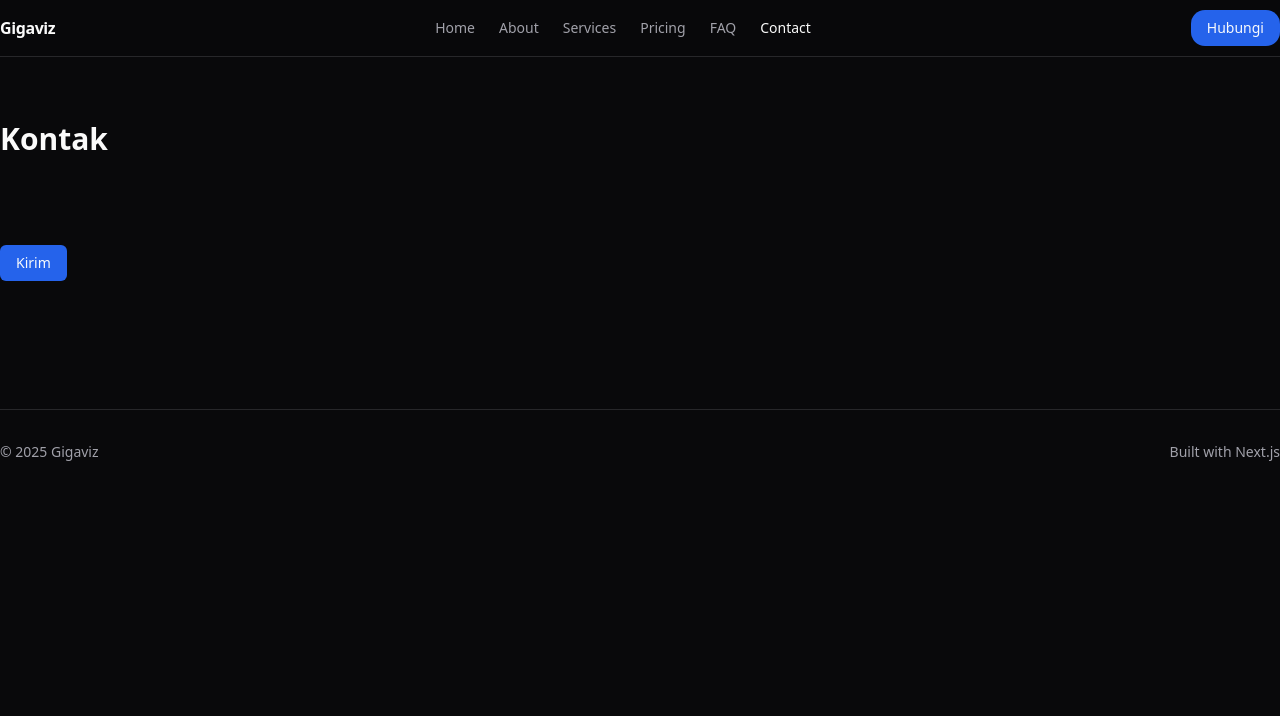
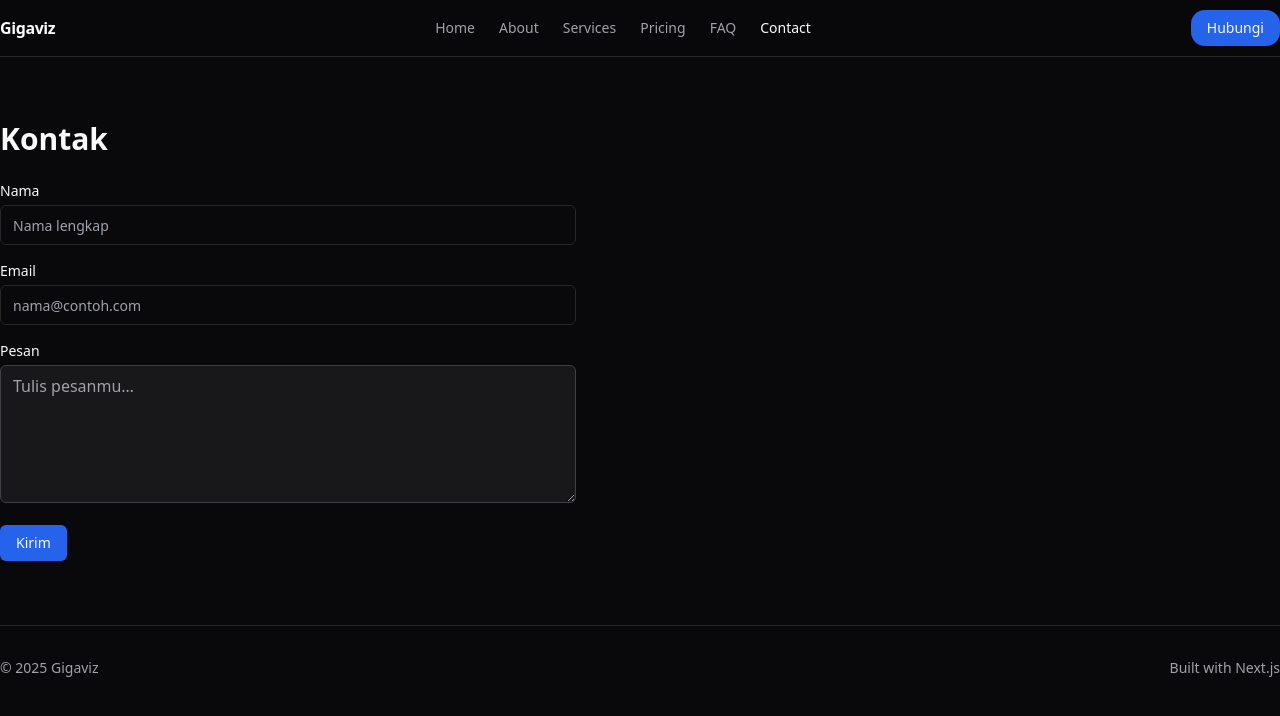
Before and after one commit to giusty7/gigaviz-web, a Next.js app: page /contact in a window 1280 px wide. Shown: the top 716 px of the page. Built offline with nearby package versions, Linux system fonts and the light colour scheme; no server answers.

Commit message:
fix(contact): tampilkan input form & selaraskan validasi (min 10)

```diff
--- a/app/contact/ContactForm.tsx
+++ b/app/contact/ContactForm.tsx
@@ -1,16 +1,19 @@
 "use client";
+
 import { useState } from "react";
 import { useForm } from "react-hook-form";
 import { z } from "zod";
 import { zodResolver } from "@hookform/resolvers/zod";
-import Section from "@/components/Section";
+// pakai komponen dasar; kalau Input/Button-mu tak kontras di dark mode,
+// ganti ke <input> biasa seperti di textarea di bawah.
+
 import { Input } from "@/components/Input";
 import { Button } from "@/components/Button";
 
 const schema = z.object({
-  name: z.string().min(1, "Nama wajib diisi"),
+  name: z.string().min(2, "Nama minimal 2 karakter"),
   email: z.string().email("Email tidak valid"),
-  message: z.string().min(1, "Pesan wajib diisi"),
+  message: z.string().min(10, "Pesan minimal 10 karakter"),
   website: z.string().optional(), // honeypot
 });
 type FormData = z.infer<typeof schema>;
@@ -19,10 +22,17 @@ export default function ContactForm() {
   const [status, setStatus] =
     useState<"idle" | "loading" | "success" | "error">("idle");
 
-  const { register, handleSubmit, formState: { errors, isSubmitting }, reset } =
-    useForm<FormData>({ resolver: zodResolver(schema) });
+  const {
+    register,
+    handleSubmit,
+    formState: { errors, isSubmitting },
+    reset,
+  } = useForm<FormData>({
+    resolver: zodResolver(schema),
+    defaultValues: { name: "", email: "", message: "", website: "" },
+  });
 
-  const onSubmit = async (data: FormData) => {
+  async function onSubmit(data: FormData) {
     setStatus("loading");
     try {
       const res = await fetch("/api/contact", {
@@ -31,34 +41,79 @@ export default function ContactForm() {
         body: JSON.stringify(data),
       });
       const body = await res.json().catch(() => ({}));
-      if (res.ok && body?.ok) {
-        setStatus("success");
-        reset(); // <- penting: bersihkan form
-      } else {
-        setStatus("error");
-      }
+      if (!res.ok || !body?.ok) throw new Error("send failed");
+      setStatus("success");
+      reset();
     } catch {
       setStatus("error");
     }
-  };
+  }
 
   return (
-    <Section>
-      {/* …label + input sama seperti sebelumnya… */}
+    <form onSubmit={handleSubmit(onSubmit)} className="max-w-xl space-y-4">
+      {/* honeypot (disembunyikan) */}
+      <input
+        type="text"
+        tabIndex={-1}
+        autoComplete="off"
+        className="hidden"
+        {...register("website")}
+      />
+
+      <div>
+        <label className="mb-1 block text-sm">Nama</label>
+        <Input
+          {...register("name")}
+          placeholder="Nama lengkap"
+          aria-invalid={!!errors.name}
+        />
+        {errors.name && (
+          <p className="mt-1 text-sm text-red-400">{errors.name.message}</p>
+        )}
+      </div>
+
+      <div>
+        <label className="mb-1 block text-sm">Email</label>
+        <Input
+          type="email"
+          {...register("email")}
+          placeholder="nama@contoh.com"
+          aria-invalid={!!errors.email}
+        />
+        {errors.email && (
+          <p className="mt-1 text-sm text-red-400">{errors.email.message}</p>
+        )}
+      </div>
+
+      <div>
+        <label className="mb-1 block text-sm">Pesan</label>
+        {/* gunakan textarea dengan kelas kontras agar pasti terlihat di dark mode */}
+        <textarea
+          rows={5}
+          {...register("message")}
+          className="w-full rounded-md border border-zinc-700 bg-zinc-900 px-3 py-2 text-zinc-100 placeholder-zinc-400 focus:outline-none focus:ring-2 focus:ring-indigo-500"
+          placeholder="Tulis pesanmu…"
+          aria-invalid={!!errors.message}
+        />
+        {errors.message && (
+          <p className="mt-1 text-sm text-red-400">{errors.message.message}</p>
+        )}
+      </div>
+
       <Button type="submit" disabled={isSubmitting || status === "loading"}>
         {status === "loading" ? "Mengirim..." : "Kirim"}
       </Button>
 
       {status === "success" && (
-        <p role="status" className="text-sm text-primary mt-2">
+        <p role="status" className="mt-2 text-sm text-emerald-400">
           Pesan terkirim. Terima kasih!
         </p>
       )}
       {status === "error" && (
-        <p role="alert" className="text-sm text-primary mt-2">
+        <p role="alert" className="mt-2 text-sm text-red-400">
           Terjadi kesalahan. Coba lagi nanti.
         </p>
       )}
-    </Section>
+    </form>
   );
 }
--- a/app/contact/page.tsx
+++ b/app/contact/page.tsx
@@ -12,7 +12,7 @@ export const metadata: Metadata = {
 export default function ContactPage() {
   return (
     <Section>
-      <h1 className="text-3xl font-bold mb-6">Kontak</h1>
+      <h1 className="mb-6 text-3xl font-bold">Kontak</h1>
       <ContactForm />
     </Section>
   );
```
